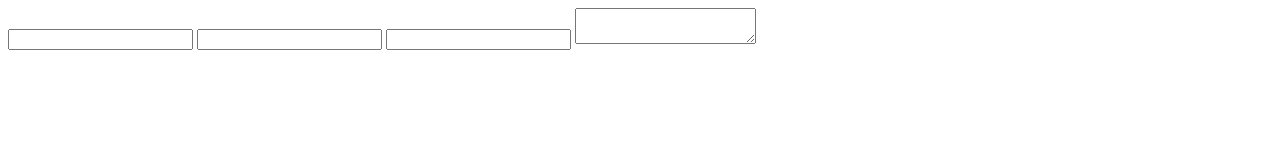
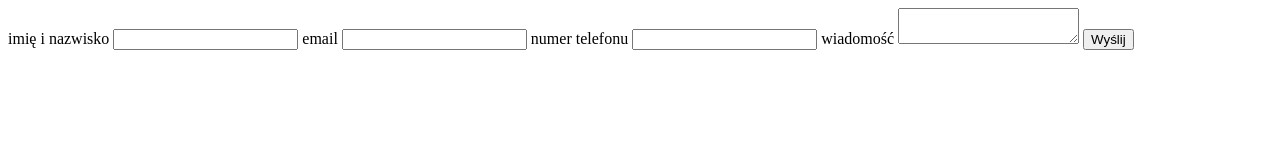
Before and after one commit to qdziubeq/qdziubeq.github.io, a plain HTML site: page html5/warsztaty/formularz/index.html in a window 1280 px wide. Drawn offline with Linux system fonts and the light colour scheme.

Commit message:
nowy formularz

```diff
--- a/html5/warsztaty/formularz/index.html
+++ b/html5/warsztaty/formularz/index.html
@@ -7,11 +7,16 @@
     <title>Document</title>
 </head>
 <body>
-        <form action="" method="POST">
-                <input type="text" name="imię i nazwisko" required>
-                <input type="email" name="email" required>
-                <input type="number" name="numer telefonu" required>
-                <textarea maxlength="1000" name="wiadomość"></textarea>
+        <form action="https://formspree.io/xpzwpnpl" method="POST">
+            <label for="text">imię i nazwisko</label>
+            <input type="text" name="imię i nazwisko" required>
+            <label for="email">email</label>
+            <input type="email" name="email" required>
+            <label for="number">numer telefonu</label>
+            <input type="number" name="numer telefonu" required>
+            <label for="wiadomość">wiadomość</label>
+            <textarea maxlength="1000" name="wiadomość"></textarea>
+            <input type="submit" value="Wyślij" >
         </form>
 
 
```
